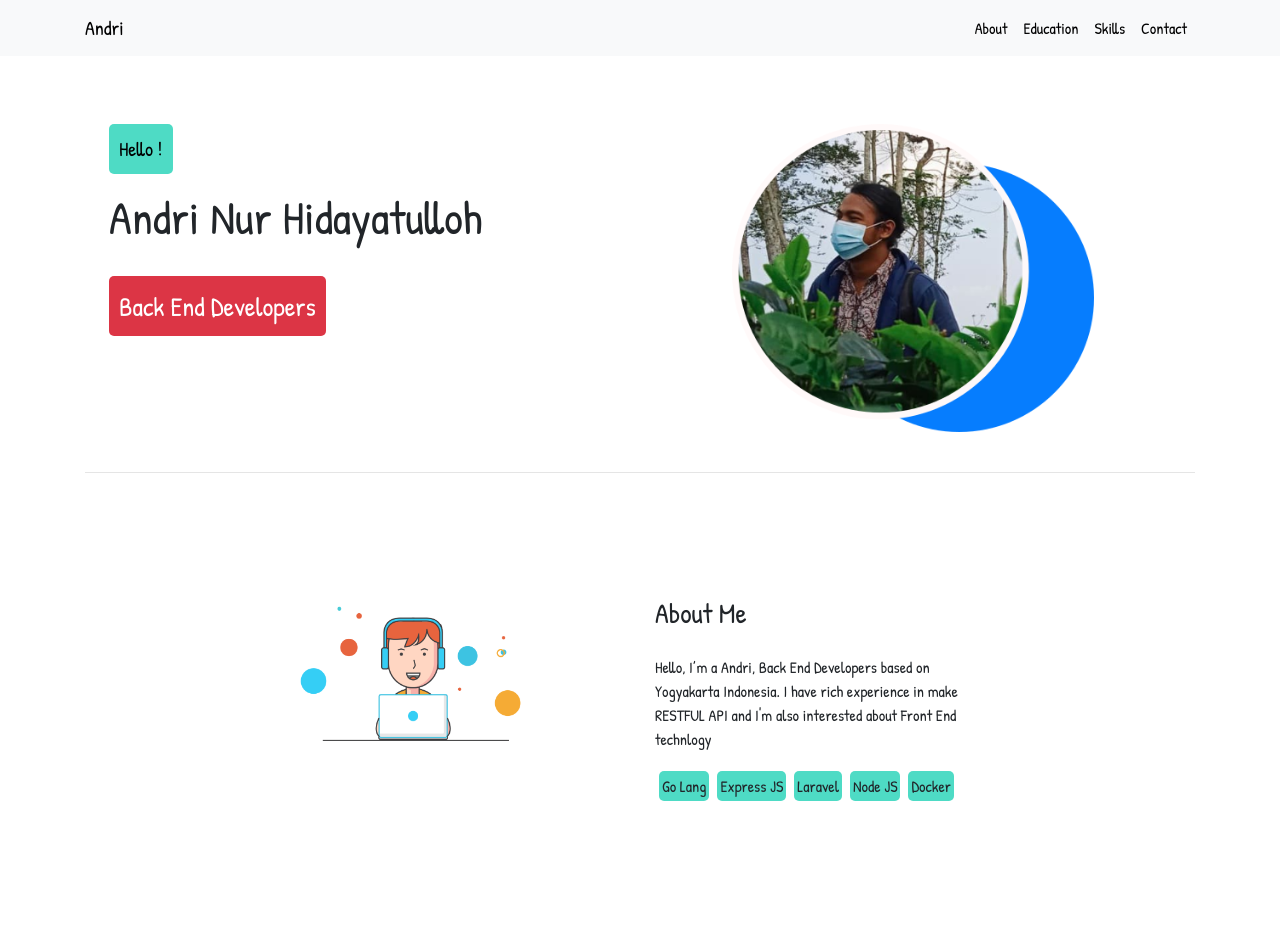
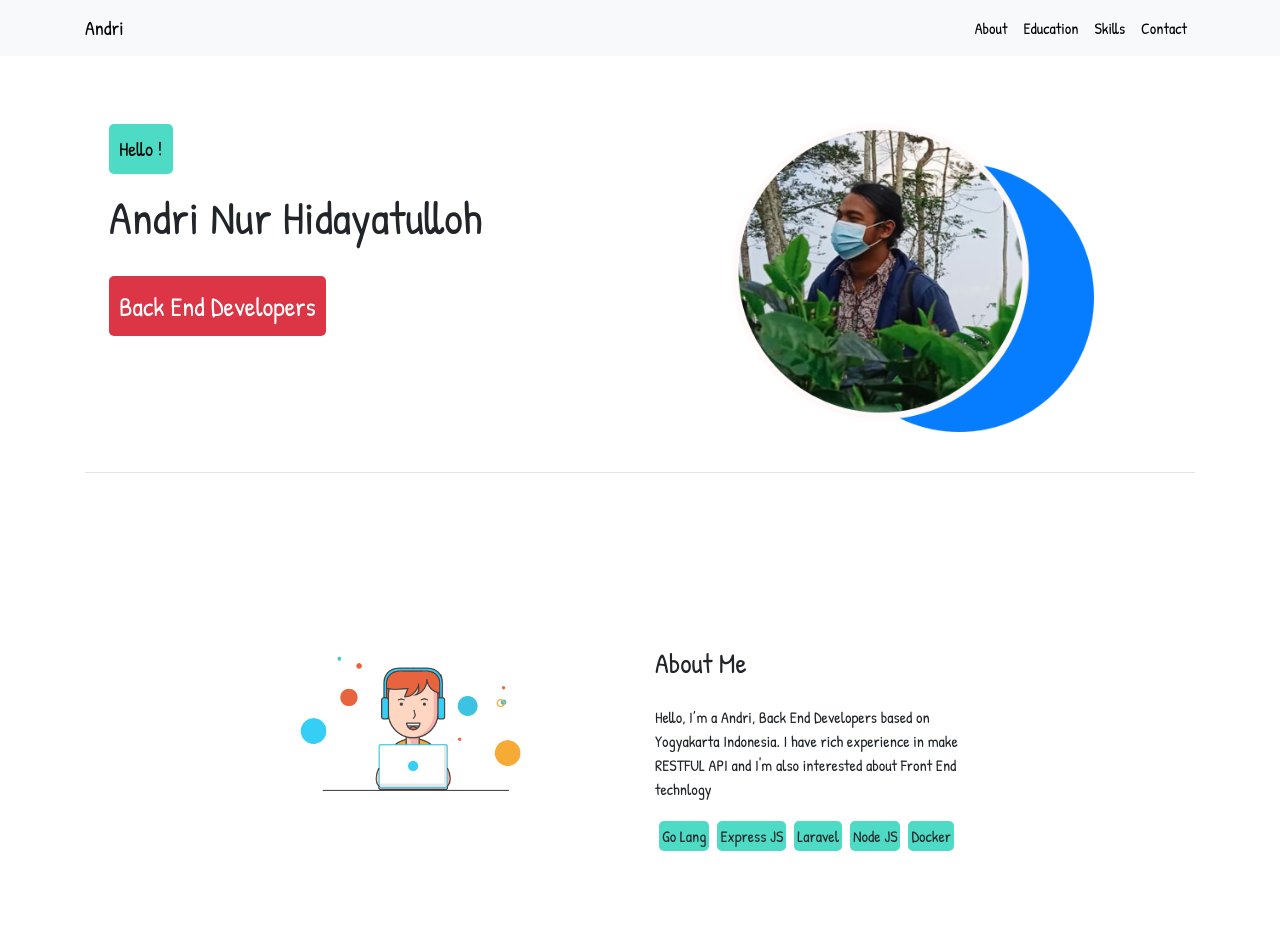
Before and after one commit to andrinur13/andri-nuxt, a Nuxt app: page / in a window 1280 px wide. Shown: the top 937 px of the page. Built offline with nearby package versions, Linux system fonts and the light colour scheme.

Commit message:
fixing footer and id link

```diff
--- a/components/Contact.vue
+++ b/components/Contact.vue
@@ -10,7 +10,7 @@
               :key="contact.id"
               :title="contact.name"
               img-alt="Image"
-              class="mx-1 shadow"
+              class="mx-1 shadow card-item"
               align="center"
               img-top
               @click="openLink(contact.link)"
@@ -74,4 +74,8 @@ export default {
   margin-top: 100px;
   margin-bottom: 100px;
 }
+
+.card-item:hover {
+  background-color: whitesmoke;
+}
 </style>
--- a/components/Education.vue
+++ b/components/Education.vue
@@ -1,5 +1,5 @@
 <template>
-  <div class="education">
+  <div class="education" id="education">
     <h1 class="text-center">Education</h1>
     <b-container>
       <div
--- a/components/Footer.vue
+++ b/components/Footer.vue
@@ -1,11 +1,11 @@
 <template>
   <b-container class="footer-custom">
     <div class="row justify-content-center">
-      <div class="col-lg-5">
-        <p class="name-footer text-center">Andri Nur Hidayatulloh</p>
+      <div class="col">
+        <p class="name-footer text-center">
+          © 2021 Andri Nur Hidayatulloh | Made with ❤️ using NuxtJS | Love from Yogyakarta
+        </p>
       </div>
-
-      <div class="col-lg-5 justify-content-center"></div>
     </div>
   </b-container>
 </template>
--- a/components/Info.vue
+++ b/components/Info.vue
@@ -1,5 +1,5 @@
 <template>
-  <b-container class="info-container">
+  <b-container class="info-container" id="about">
     <div class="row d-flex justify-content-center p-4">
       <div class="col-lg-4 justify-content-center">
         <img src="/info.png" alt="andri" width="70%" />
@@ -37,7 +37,7 @@ export default {
 @import url('https://fonts.googleapis.com/css2?family=Patrick+Hand&display=swap');
 
 .info-container {
-  margin-top: 100px;
+  margin-top: 150px;
   font-family: 'Patrick Hand', 'Roboto', sans-serif;
 }
 
--- a/components/Navbar.vue
+++ b/components/Navbar.vue
@@ -54,5 +54,6 @@ export default {}
 
 .navText {
   font-family: 'Patrick Hand', 'Roboto', sans-serif;
+
 }
 </style>
```
